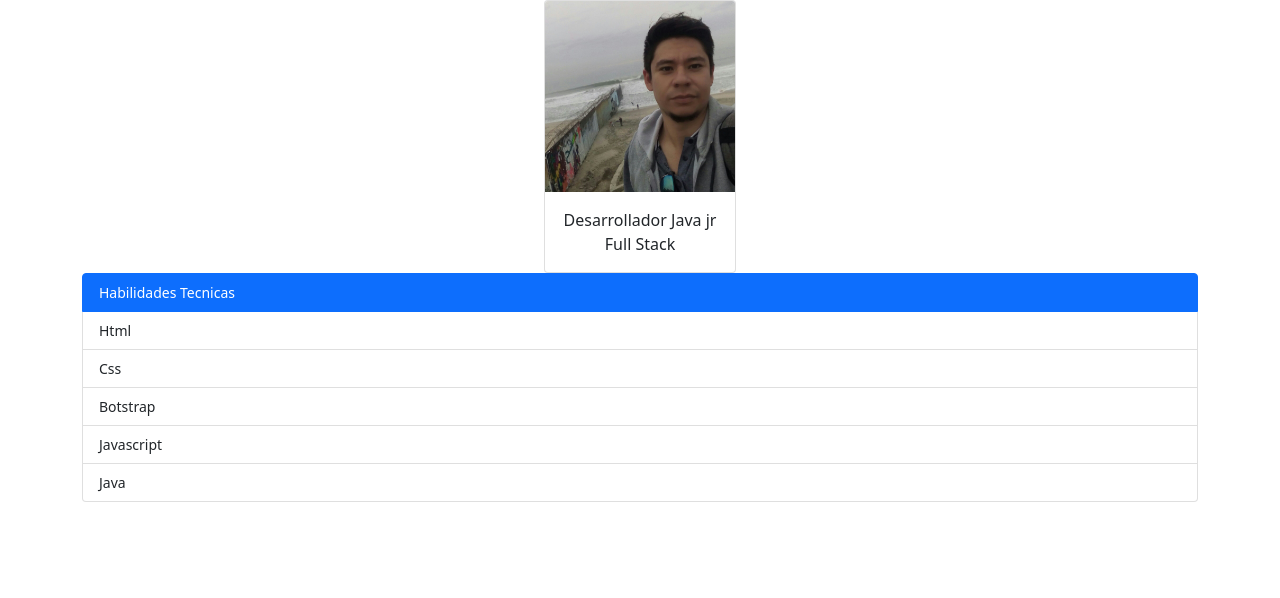
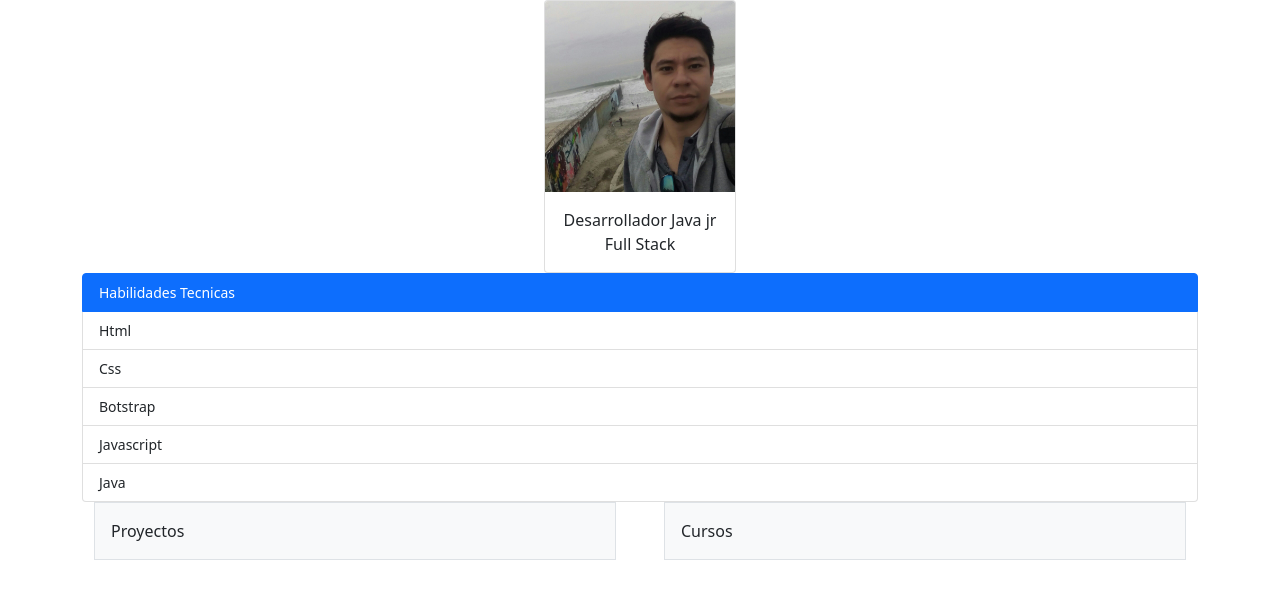
Before and after one commit to Esdras-Lopez/portafolio, a plain HTML site: page index.html in a window 1280 px wide. Drawn offline with nearby package versions, Linux system fonts and the light colour scheme.

Commit message:
Usando bootstrap para mejorar diseño

```diff
--- a/index.html
+++ b/index.html
@@ -20,10 +20,8 @@
             </div>
           </div>
 
+     </div>
 
-
-
-     </div>
 
 
     </center>
@@ -40,6 +38,17 @@
       </ul>
     </div>
 
+
+    <div class="container px-4">
+        <div class="row gx-5">
+          <div class="col">
+           <div class="p-3 border bg-light">Proyectos</div>
+          </div>
+          <div class="col">
+            <div class="p-3 border bg-light">Cursos</div>
+          </div>
+        </div>
+      </div>
     <!-- Option 1: Bootstrap Bundle with Popper -->
     <script src="https://cdn.jsdelivr.net/npm/bootstrap@5.0.2/dist/js/bootstrap.bundle.min.js" integrity="sha384-MrcW6ZMFYlzcLA8Nl+NtUVF0sA7MsXsP1UyJoMp4YLEuNSfAP+JcXn/tWtIaxVXM" crossorigin="anonymous"></script>
 
```
